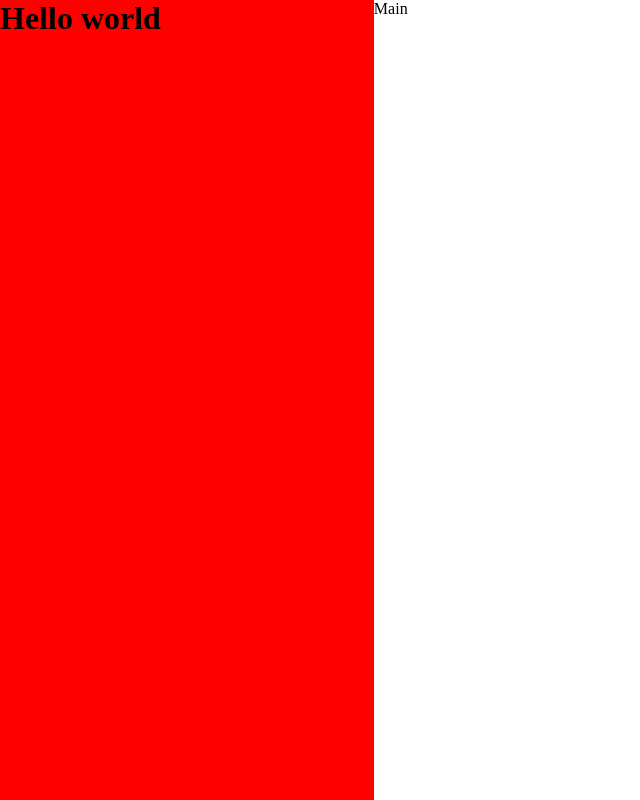
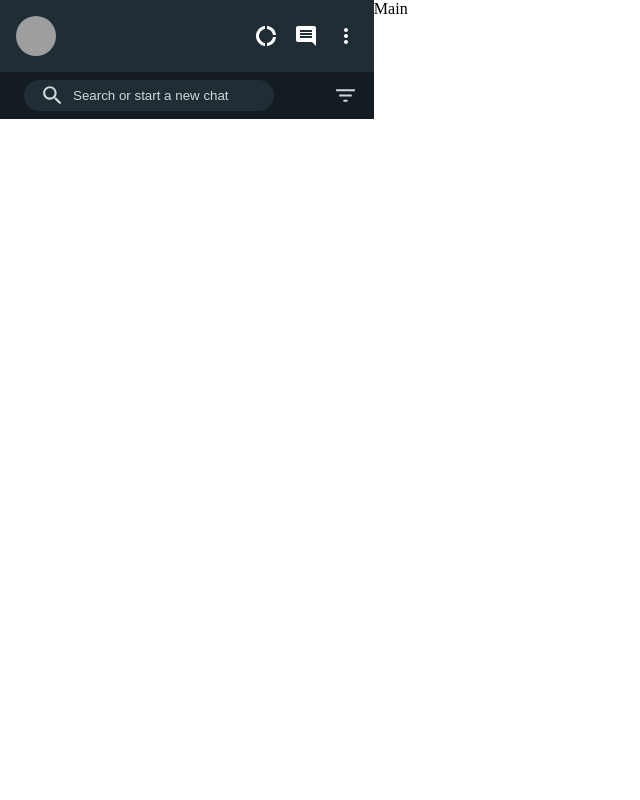
Before and after one commit to coding-dynasty/whatsapp-clone, a React (Vite) app: page / in a window 1280 px wide. Shown: the whole page, without its empty margins (0-640 px from the left). Built offline with nearby package versions, Linux system fonts and the light colour scheme; grey boxes are pictures that could not be loaded.

Commit message:
added sidebar header and search

```diff
--- a/src/components/Header/Header.tsx
+++ b/src/components/Header/Header.tsx
@@ -1,10 +1,26 @@
 import { Avatar } from '@mui/material';
+import DonutLargeIcon from '@mui/icons-material/DonutLarge';
+import CommentIcon from '@mui/icons-material/Comment';
+import MoreVertIcon from '@mui/icons-material/MoreVert';
+import IconButton from '@mui/material/IconButton';
 
 const Header = () => {
   return (
-    <div>
-      <Avatar src='http://unsplash.it/50/50?gravity=center' />
-      <p>Ali Eljerrari</p>
+    <div className='Header'>
+      <IconButton>
+        <Avatar src='http://unsplash.it/400/400' />
+      </IconButton>
+      <div>
+        <IconButton>
+          <DonutLargeIcon />
+        </IconButton>
+        <IconButton>
+          <CommentIcon />
+        </IconButton>
+        <IconButton>
+          <MoreVertIcon />
+        </IconButton>
+      </div>
     </div>
   );
 };
--- /dev/null
+++ b/src/components/Sidebar/Search.tsx
@@ -0,0 +1,21 @@
+import FilterListIcon from '@mui/icons-material/FilterList';
+import SearchIcon from '@mui/icons-material/Search';
+import './styles/search.scss';
+
+const Search = () => {
+  return (
+    <div className='Search'>
+      <div className='Search__container'>
+        <div className='Search__input_container'>
+          <SearchIcon />
+          <input
+            type='text'
+            placeholder='Search or start a new chat'
+          />
+        </div>
+      </div>
+      <FilterListIcon />
+    </div>
+  );
+};
+export default Search;
--- a/src/components/Sidebar/Sidebar.tsx
+++ b/src/components/Sidebar/Sidebar.tsx
@@ -1,11 +1,12 @@
 import Header from '../Header/Header';
+import Search from './Search';
 import './styles/sidebar.scss';
 
 const Sidebar = () => {
   return (
     <div className='Sidebar'>
-      {/* <Header /> */}
-      <h1>Hello world</h1>
+      <Header />
+      <Search />
     </div>
   );
 };
--- /dev/null
+++ b/src/components/Sidebar/styles/search.scss
@@ -0,0 +1,42 @@
+.Search {
+  display: flex;
+  justify-content: space-between;
+  align-items: center;
+  padding: 0.5rem 1rem;
+  background-color: #121c22;
+
+  .Search__container {
+    margin: 0 0.5rem;
+
+    .Search__input_container {
+      background-color: #212d34;
+      display: flex;
+      justify-content: space-between;
+      align-items: center;
+      border-radius: 999px;
+      padding: 0 1rem;
+
+      input {
+        padding: 0.5rem;
+        border: none;
+        outline: none;
+        background-color: transparent;
+        color: #fff;
+
+        &::placeholder {
+          color: #d1d7db;
+        }
+      }
+
+      .MuiSvgIcon-root {
+        font-size: 25px;
+        color: #d1d7db;
+      }
+    }
+  }
+
+  .MuiSvgIcon-root {
+    font-size: 25px;
+    color: #d1d7db;
+  }
+}
--- a/src/components/Sidebar/styles/sidebar.scss
+++ b/src/components/Sidebar/styles/sidebar.scss
@@ -1,5 +1,32 @@
-.Sidebar{
-    height: 100vh;
-    background-color: red;
-    flex: .30;
+$base-color: #212d34;
+$white: #ffffff;
+$black: #000000;
+
+@mixin show_icon_button_ewhite_ffect {
+  color: $white;
 }
+
+.Sidebar {
+  height: 100vh;
+  flex: 0.3;
+
+  .MuiButtonBase-root {
+    @include show_icon_button_ewhite_ffect();
+  }
+
+  .Header {
+    display: flex;
+    justify-content: space-between;
+    padding: 0.5rem;
+    background-color: $base-color;
+
+    div {
+      display: flex;
+      justify-content: space-around;
+
+      .MuiButtonBase-root {
+        @include show_icon_button_ewhite_ffect();
+      }
+    }
+  }
+}
```
Also changed, not shown: colors.txt (added).
